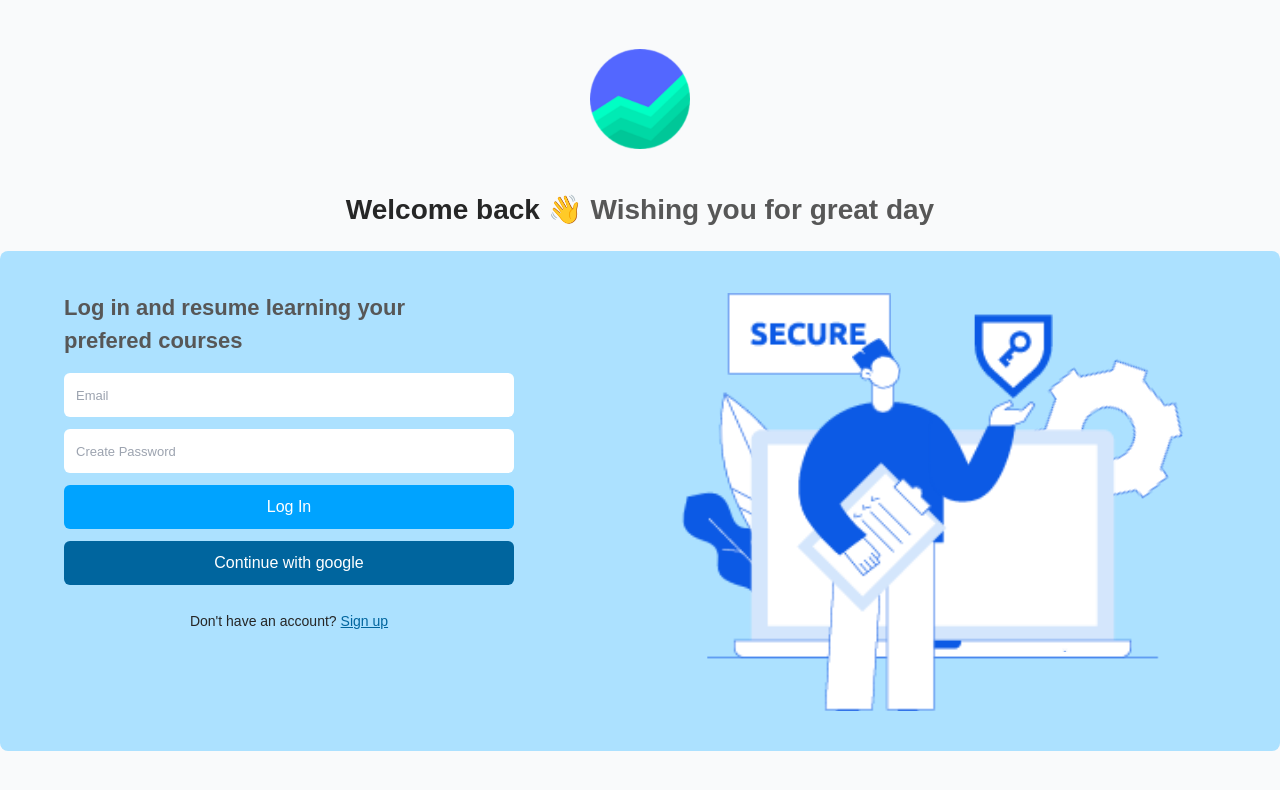
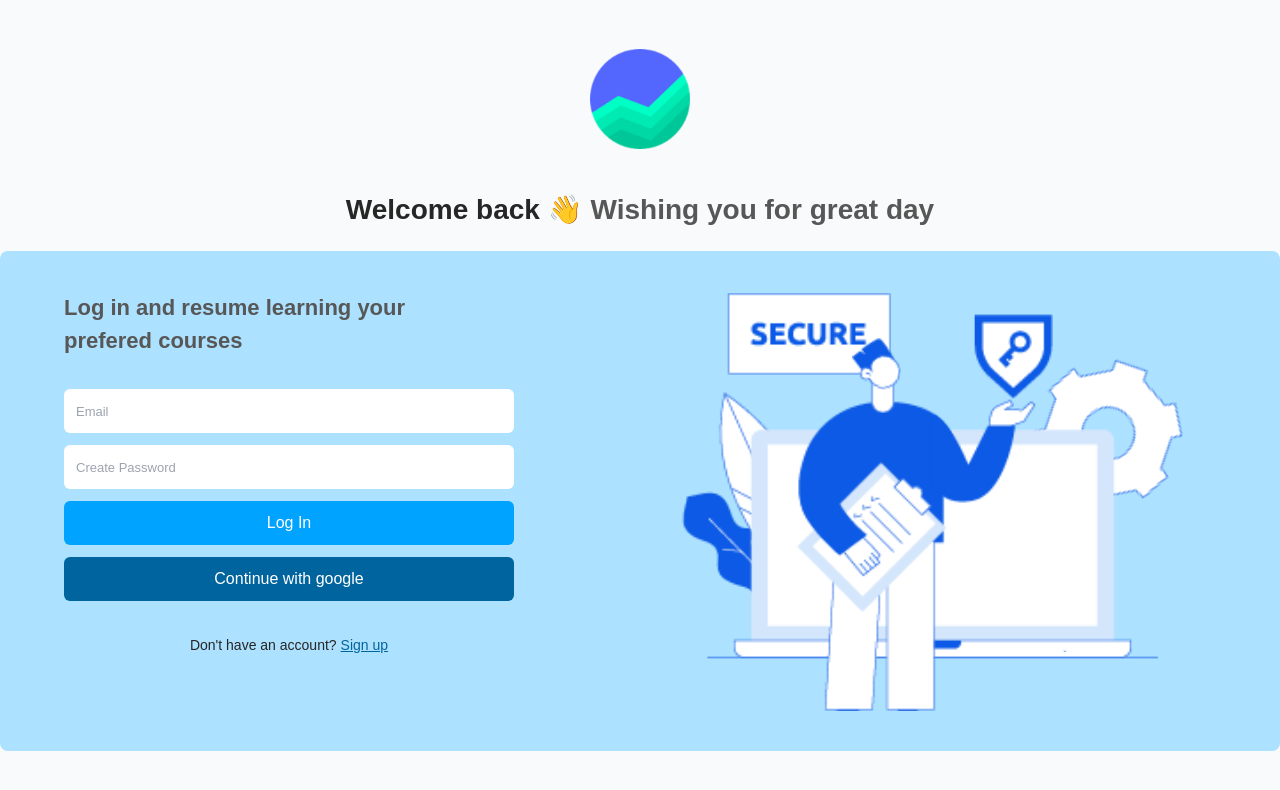
Before and after one commit to KrishnaDhingra/XlentDevs, a React (Create React App) app: page / in a window 1280 px wide. Shown: the top 790 px of the page. Built offline with nearby package versions, Linux system fonts and the light colour scheme; the HTML template or start-up script is replaced by a standard one.

Commit message:
Making some gap changes

```diff
--- a/src/components/SignInForm.js
+++ b/src/components/SignInForm.js
@@ -9,7 +9,7 @@ const SignUpForm = () => {
     const { handleSubmit, errors } = useSignInForm(SignInValidate, email, password)
 
     return (
-    <div className="grow flex flex-col gap-4">
+    <div className="grow flex flex-col gap-8">
         <div className="max-w-[400px] w-full"><Heading2Secondary text={'Log in and resume learning your prefered courses'}/></div>
 
         <form onSubmit={handleSubmit} className="max-w-[450px] flex flex-col gap-[12px]">
@@ -25,7 +25,7 @@ const SignUpForm = () => {
             <button type="submit" className="bg-primary-400 hover:bg-primary-500 rounded-md text-white py-[10px] font-medium">Log In</button>
             <button type="submit" className="bg-primary-600 hover:bg-primary-700 rounded-md text-white py-[10px] font-medium">Continue with google</button>
 
-            <span className="mt-3 w-full text-center"><DescriptionPrimary text={"Don't have an account?"}/><a href="/login" className="ml-1 underline text-primary-600 text-[14px] hover:text-primary-700">Sign up</a></span>
+            <span className="mt-5 w-full text-center"><DescriptionPrimary text={"Don't have an account?"}/><a href="/login" className="ml-1 underline text-primary-600 text-[14px] hover:text-primary-700">Sign up</a></span>
         </form>
 
 
```
